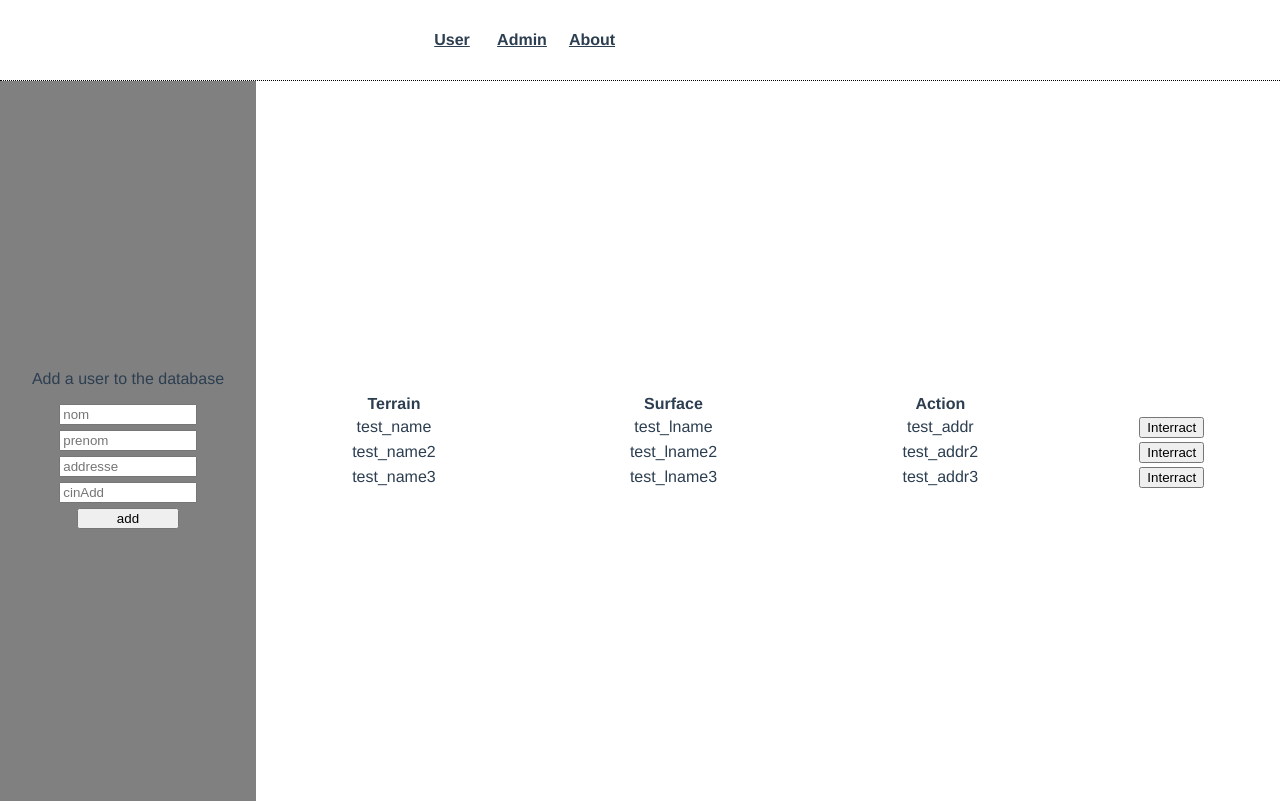
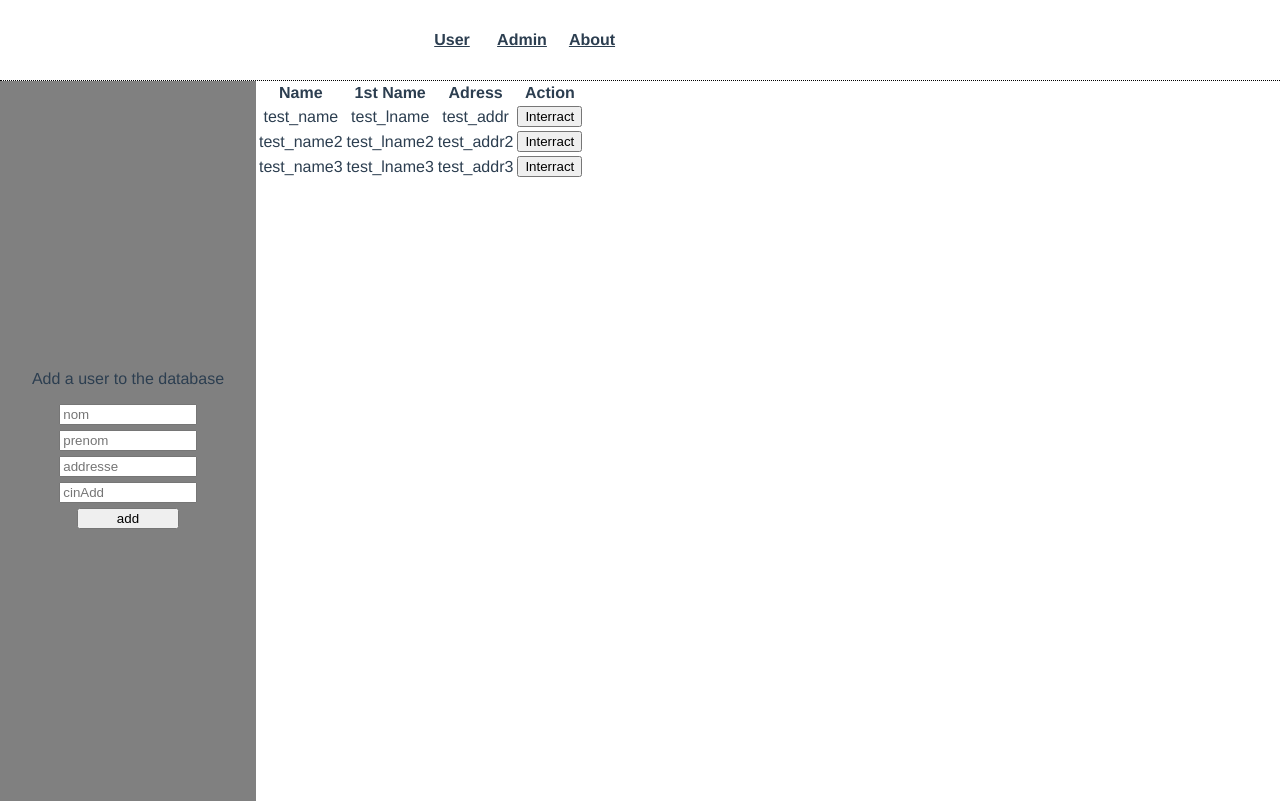
Before and after one commit to abdo0602/project_vue, a Vue app: page /admin in a window 1280 px wide. Built offline with nearby package versions, Linux system fonts and the light colour scheme; no server answers.

Commit message:
Update Admin.vue

```diff
--- a/src/views/Admin/Admin.vue
+++ b/src/views/Admin/Admin.vue
@@ -44,8 +44,9 @@
                   <table class="table">
                   <thead>
                   <tr>
-                    <th>Terrain</th>
-                    <th>Surface</th>
+                    <th>Name</th>
+                    <th>1st Name</th>
+                    <th>Adress</th>
                     <th>Action</th>
                     </tr>
                   </thead>
@@ -264,43 +265,8 @@ export default defineComponent({
     flex-direction: column;
     justify-content: center;
 }
-ul{
-      width: 90%;
-      margin: 0;
-    }
-li {
-  display: flex;
-  justify-content: center;
-  align-items: center;
-}
-li *{
-      text-align: center;
-      display: flex;
-      justify-content: center;
-      align-items: center;
-}
-li p{
-  flex-grow: 4;
-}
-li div{
-      flex-grow:1;
-      background-color: lime;
-      border-right: 1pt black dotted;
-      border-radius: 25% 0 0 0;
-      height: 100%;
-}
-li div:hover{
-  background-color: green;
-  cursor: pointer;
-}
-li:last-child{
-      border-bottom: 1pt black dotted;
-}
-li{
-      display: flex;
-      width: 100%;
-      height: 20%;
-      border-top: 1pt black dotted;
-      border-left: 1pt black dotted;
+.testForm table{
+  position: absolute;
+  top: 0;
 }
 </style>
```
